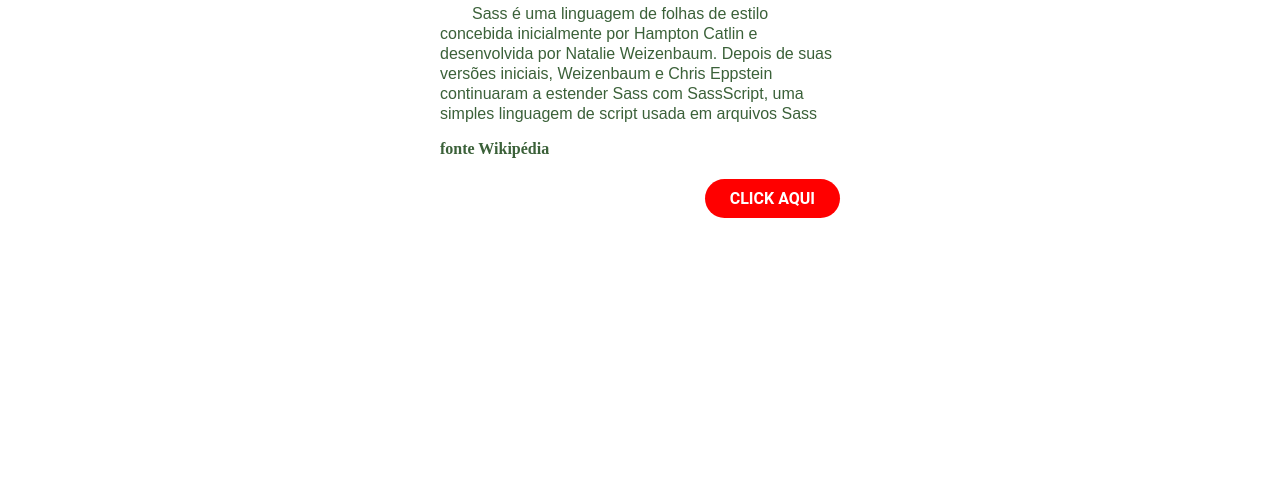
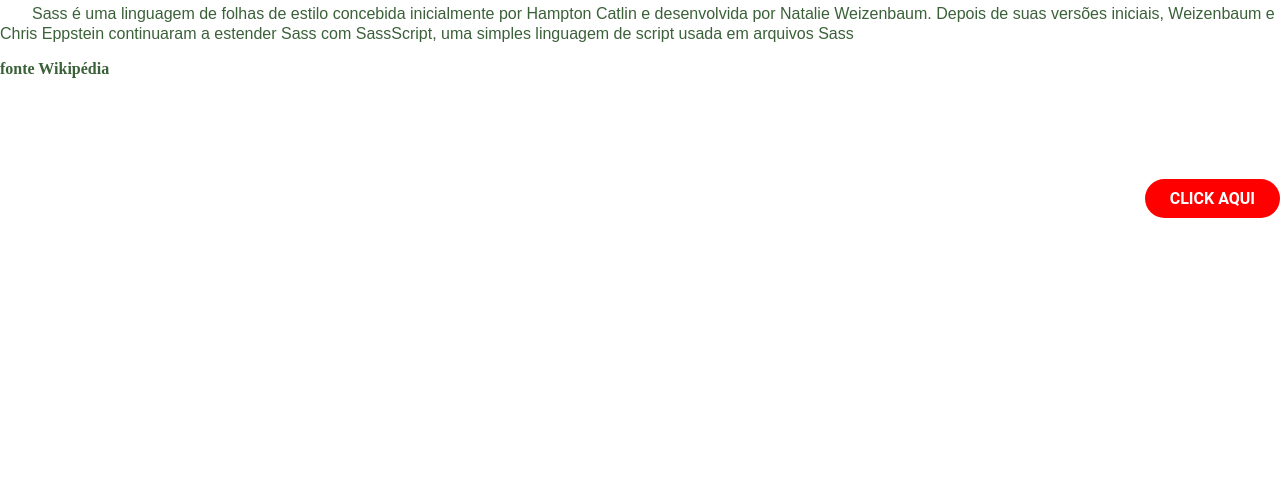
Before and after one commit to Planctor/Css-com-Sass, a website: page index.html in a window 1280 px wide. Shown: the part 318-800 px from the top of the page. Drawn offline with nearby package versions, Linux system fonts and the light colour scheme; files that its build step writes are made by us from their sources.

Commit message:
adicionando operadores

```diff
--- a/sass/style.scss
+++ b/sass/style.scss
@@ -33,7 +33,7 @@
 
 @mixin tamanho{
     width: 100%;
-    height: 100vh;
+    height: 90vh + 10;
 }
 
 //... spread, para usar um argumento mais uma vez
@@ -44,14 +44,14 @@
 }
 
 @mixin mobile {
-    @media (max-width: 600px){
+    @media (max-width: 6px * 100){
         @content;//permite mudar o contexto do arquivo
     }
 }
 
 *{
     margin: 0;
-    padding: 0;
+    padding: 40px - 40;
     box-sizing: border-box;
 }
 section{
@@ -61,7 +61,7 @@
     align-items: center;
     @include tamanho;
     div{
-        width: 25em;
+        width: 250em / 100;
         height: 17em;
         position: relative;
         h1{
```
